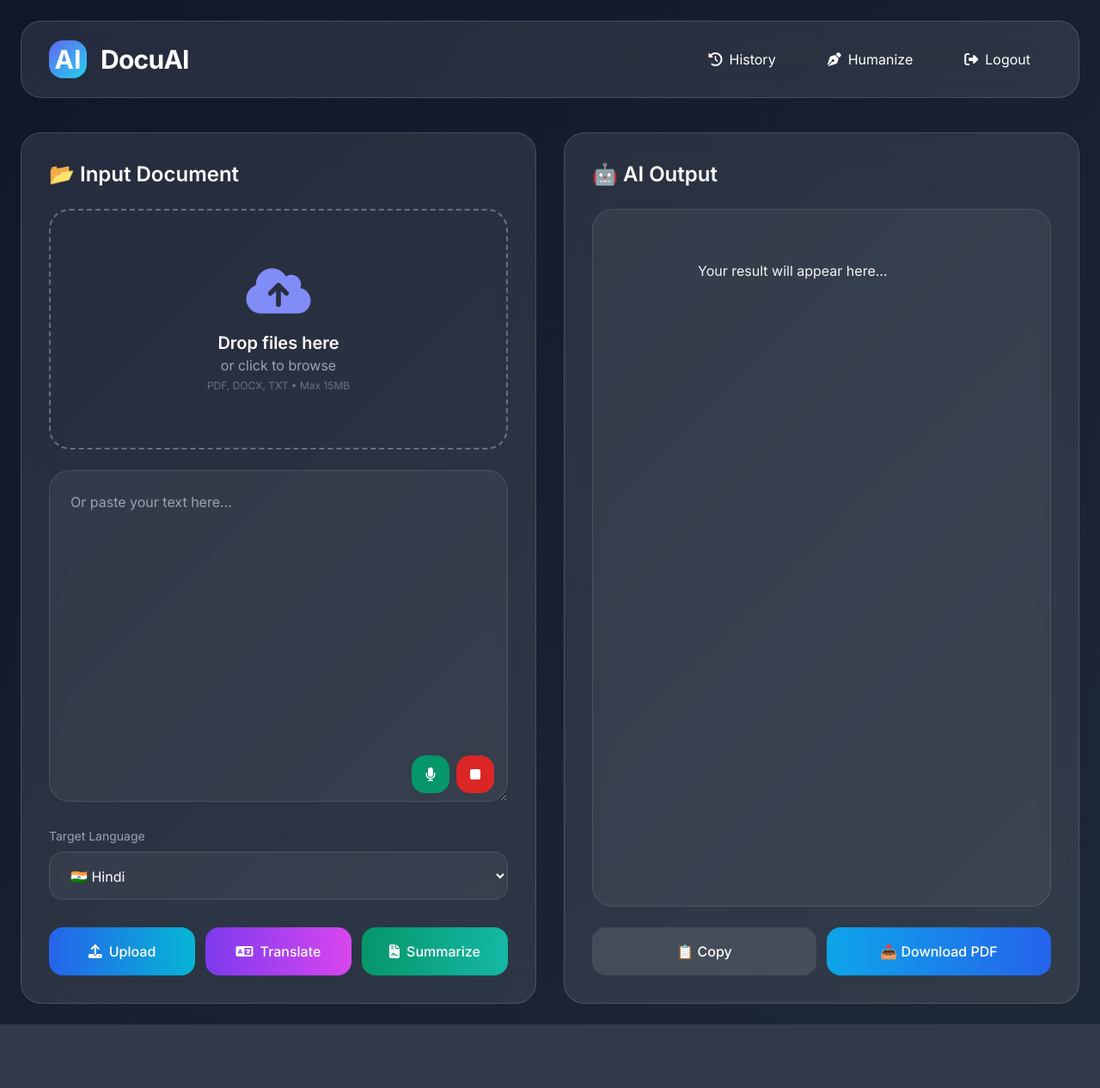
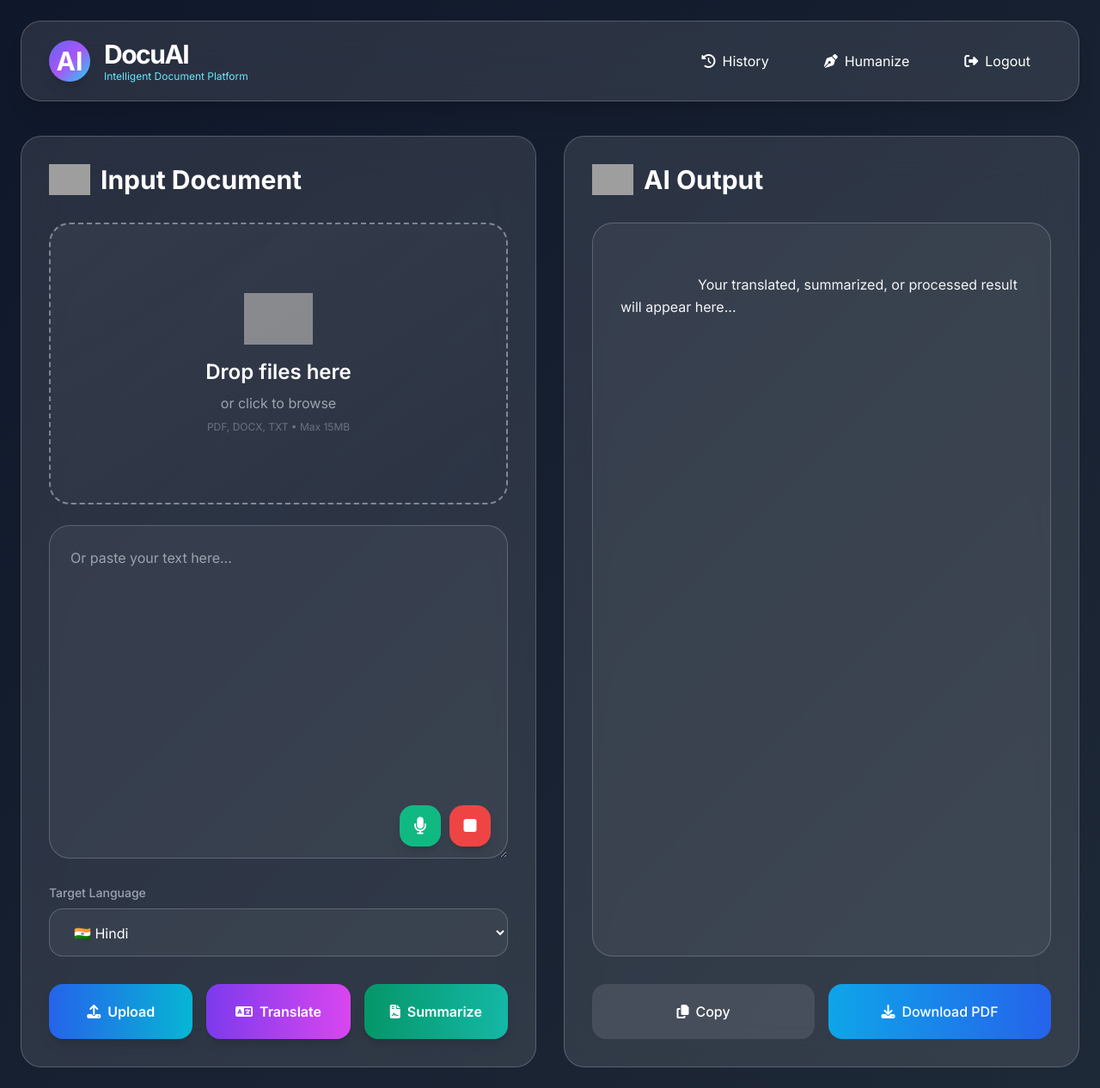
Before and after one commit to devanshsinghtomar/-AI-document-processing-platform-2, a Flask app: page / in a window 1280 px wide. Shown: the whole page at 86% size. Before the commit the page ends 1192 px from the top, so only its background shows below. Run offline with Flask 3, Linux system fonts and the light colour scheme; the visitor is signed in with stand-in values (Sample User, id 1); some libraries are stand-ins or nearby versions; grey boxes are pictures that could not be loaded.

Commit message:
Refine styles and layout in index.html
Updated styles for glass effect, upload box, and buttons. Enhanced layout and hover effects for improved user experience.

```diff
--- a/templates/index.html
+++ b/templates/index.html
@@ -16,17 +16,18 @@
         }
 
         .glass {
-            background: rgba(255, 255, 255, 0.09);
-            backdrop-filter: blur(20px);
-            border: 1px solid rgba(255, 255, 255, 0.15);
+            background: rgba(255, 255, 255, 0.1);
+            backdrop-filter: blur(24px);
+            border: 1px solid rgba(255, 255, 255, 0.2);
         }
 
         .upload-box {
-            transition: all 0.3s ease;
+            transition: all 0.4s cubic-bezier(0.4, 0, 0.2, 1);
         }
         .upload-box:hover {
+            transform: scale(1.02);
             border-color: rgb(129 140 248);
-            background: rgba(255,255,255,0.12);
+            box-shadow: 0 0 0 4px rgba(99, 102, 241, 0.2);
         }
 
         .textarea-container {
@@ -34,26 +35,36 @@
         }
         .mic-controls {
             position: absolute;
-            bottom: 16px;
-            right: 16px;
+            bottom: 20px;
+            right: 20px;
             display: flex;
-            gap: 8px;
-            z-index: 10;
+            gap: 10px;
+            z-index: 20;
+        }
+
+        .feature-btn {
+            transition: all 0.3s ease;
+        }
+        .feature-btn:hover {
+            transform: translateY(-3px) scale(1.05);
         }
     </style>
 </head>
 <body class="text-white">
     <div class="max-w-7xl mx-auto p-6">
         <!-- Navbar -->
-        <nav class="glass rounded-3xl px-8 py-5 flex items-center justify-between mb-10">
+        <nav class="glass rounded-3xl px-8 py-5 flex items-center justify-between mb-10 shadow-xl">
             <div class="flex items-center gap-4">
-                <div class="w-11 h-11 bg-gradient-to-br from-indigo-500 to-cyan-400 rounded-2xl flex items-center justify-center">
+                <div class="w-12 h-12 bg-gradient-to-br from-indigo-500 via-purple-500 to-cyan-400 rounded-3xl flex items-center justify-center shadow-lg">
                     <span class="text-white text-3xl font-bold">AI</span>
                 </div>
-                <h1 class="text-3xl font-bold tracking-tight">DocuAI</h1>
+                <div>
+                    <h1 class="text-3xl font-bold tracking-tighter">DocuAI</h1>
+                    <p class="text-xs text-cyan-300">Intelligent Document Platform</p>
+                </div>
             </div>
 
-            <div class="flex items-center gap-3">
+            <div class="flex items-center gap-4">
                 <a href="/history" class="flex items-center gap-2 px-6 py-3 hover:bg-white/10 rounded-2xl transition">
                     <i class="fa-solid fa-clock-rotate-left"></i> History
                 </a>
@@ -67,45 +78,45 @@
         </nav>
 
         <div class="grid grid-cols-1 xl:grid-cols-2 gap-8">
-            <!-- LEFT: INPUT -->
+            <!-- LEFT CARD: INPUT -->
             <div class="glass rounded-3xl p-8">
-                <h2 class="text-2xl font-semibold mb-6 flex items-center gap-3">
-                    📂 Input Document
-                </h2>
+                <div class="flex items-center gap-3 mb-8">
+                    <img src="https://img.icons8.com/fluency/96/000000/cloud-upload.png" width="48" alt="Upload">
+                    <h2 class="text-3xl font-bold">Input Document</h2>
+                </div>
 
                 <!-- Upload Area -->
                 <div onclick="document.getElementById('fileInput').click()"
-                     class="upload-box border-2 border-dashed border-white/30 rounded-3xl p-16 text-center cursor-pointer mb-6">
-                    <i class="fa-solid fa-cloud-arrow-up text-6xl text-indigo-400 mb-4"></i>
-                    <h3 class="text-xl font-semibold">Drop files here</h3>
+                     class="upload-box border-2 border-dashed border-white/40 rounded-3xl p-20 text-center cursor-pointer mb-6 bg-gradient-to-br from-white/5 to-transparent">
+                    <img src="https://img.icons8.com/fluency/96/cloud-upload.png" width="80" class="mx-auto mb-4 opacity-80" alt="Upload Icon">
+                    <h3 class="text-2xl font-semibold mb-2">Drop files here</h3>
                     <p class="text-gray-400">or click to browse</p>
-                    <p class="text-xs text-gray-500 mt-1">PDF, DOCX, TXT • Max 15MB</p>
+                    <p class="text-xs text-gray-500 mt-2">PDF, DOCX, TXT • Max 15MB</p>
                 </div>
 
                 <input type="file" id="fileInput" hidden accept=".pdf,.docx,.txt">
 
                 <div class="textarea-container">
-                    <textarea id="inputText" rows="14"
-                        class="w-full bg-white/5 border border-white/10 focus:border-indigo-500 rounded-3xl p-6 text-white placeholder-gray-400 focus:outline-none text-base"
+                    <textarea id="inputText" rows="13"
+                        class="w-full bg-white/5 border border-white/20 focus:border-indigo-400 rounded-3xl p-6 text-white placeholder-gray-400 focus:outline-none text-base leading-relaxed"
                         placeholder="Or paste your text here..."></textarea>
 
-                    <!-- Mic Controls -->
+                    <!-- Floating Mic Controls -->
                     <div class="mic-controls">
                         <button onclick="toggleSpeechInput()"
-                                class="bg-emerald-600 hover:bg-emerald-500 w-11 h-11 rounded-2xl flex items-center justify-center transition">
-                            <i class="fa-solid fa-microphone"></i>
+                                class="bg-emerald-500 hover:bg-emerald-600 w-12 h-12 rounded-2xl flex items-center justify-center shadow-lg transition">
+                            <i class="fa-solid fa-microphone text-xl"></i>
                         </button>
                         <button onclick="stopSpeechInput()"
-                                class="bg-red-600 hover:bg-red-500 w-11 h-11 rounded-2xl flex items-center justify-center transition">
-                            <i class="fa-solid fa-stop"></i>
+                                class="bg-red-500 hover:bg-red-600 w-12 h-12 rounded-2xl flex items-center justify-center shadow-lg transition">
+                            <i class="fa-solid fa-stop text-xl"></i>
                         </button>
                     </div>
                 </div>
 
-                <!-- Language -->
                 <div class="mt-6">
-                    <label class="block text-sm text-gray-400 mb-2">Target Language</label>
-                    <select id="language" class="w-full bg-white/5 border border-white/10 rounded-2xl px-5 py-4 focus:outline-none focus:border-indigo-500">
+                    <label class="block text-sm font-medium text-gray-400 mb-2">Target Language</label>
+                    <select id="language" class="w-full bg-white/5 border border-white/20 rounded-2xl px-6 py-4 focus:outline-none focus:border-indigo-400">
                         <option value="hi">🇮🇳 Hindi</option>
                         <option value="en">🇬🇧 English</option>
                         <option value="fr">🇫🇷 French</option>
@@ -114,106 +125,97 @@
                     </select>
                 </div>
 
-                <!-- Action Buttons -->
-                <div class="grid grid-cols-3 gap-3 mt-8">
-                    <button onclick="uploadFile()"
-                            class="bg-gradient-to-r from-blue-600 to-cyan-500 py-4 rounded-2xl font-medium flex items-center justify-center gap-2">
+                <div class="grid grid-cols-3 gap-4 mt-8">
+                    <button onclick="uploadFile()" class="feature-btn bg-gradient-to-r from-blue-600 to-cyan-500 py-5 rounded-2xl font-semibold flex items-center justify-center gap-2 shadow-lg">
                         <i class="fa-solid fa-upload"></i> Upload
                     </button>
-                    <button onclick="translateText()"
-                            class="bg-gradient-to-r from-violet-600 to-fuchsia-500 py-4 rounded-2xl font-medium flex items-center justify-center gap-2">
+                    <button onclick="translateText()" class="feature-btn bg-gradient-to-r from-violet-600 to-fuchsia-500 py-5 rounded-2xl font-semibold flex items-center justify-center gap-2 shadow-lg">
                         <i class="fa-solid fa-language"></i> Translate
                     </button>
-                    <button onclick="summarizeText()"
-                            class="bg-gradient-to-r from-emerald-600 to-teal-500 py-4 rounded-2xl font-medium flex items-center justify-center gap-2">
+                    <button onclick="summarizeText()" class="feature-btn bg-gradient-to-r from-emerald-600 to-teal-500 py-5 rounded-2xl font-semibold flex items-center justify-center gap-2 shadow-lg">
                         <i class="fa-solid fa-file-contract"></i> Summarize
                     </button>
                 </div>
             </div>
 
-            <!-- RIGHT: OUTPUT -->
+            <!-- RIGHT CARD: OUTPUT -->
             <div class="glass rounded-3xl p-8 flex flex-col">
-                <h2 class="text-2xl font-semibold mb-6">🤖 AI Output</h2>
-
-                <div id="outputText" class="flex-1 bg-white/5 border border-white/10 rounded-3xl p-8 overflow-auto text-gray-100 leading-relaxed whitespace-pre-wrap min-h-[400px]">
-                    Your result will appear here...
+                <div class="flex items-center gap-3 mb-8">
+                    <img src="https://img.icons8.com/fluency/96/000000/artificial-intelligence.png" width="48" alt="AI">
+                    <h2 class="text-3xl font-bold">AI Output</h2>
                 </div>
 
-                <div class="flex gap-3 mt-6">
+                <div id="outputText" class="flex-1 bg-white/5 border border-white/20 rounded-3xl p-8 overflow-auto text-gray-100 leading-relaxed whitespace-pre-wrap min-h-[420px]">
+                    Your translated, summarized, or processed result will appear here...
+                </div>
+
+                <div class="flex gap-4 mt-8">
                     <button onclick="copyText()"
-                            class="flex-1 bg-white/10 hover:bg-white/20 py-4 rounded-2xl font-medium">📋 Copy</button>
+                            class="flex-1 bg-white/10 hover:bg-white/20 py-5 rounded-2xl font-medium flex items-center justify-center gap-2 transition">
+                        <i class="fa-solid fa-copy"></i> Copy
+                    </button>
                     <button onclick="downloadPDF()"
-                            class="flex-1 bg-gradient-to-r from-sky-500 to-blue-600 py-4 rounded-2xl font-medium">📥 Download PDF</button>
+                            class="flex-1 bg-gradient-to-r from-sky-500 to-blue-600 py-5 rounded-2xl font-medium flex items-center justify-center gap-2 transition">
+                        <i class="fa-solid fa-download"></i> Download PDF
+                    </button>
                 </div>
             </div>
         </div>
     </div>
 
     <script>
-        // ==================== ALL YOUR ORIGINAL FUNCTIONS ====================
-
+        // ==================== ALL ORIGINAL FUNCTIONS (UNCHANGED) ====================
         async function uploadFile() {
             const fileInput = document.getElementById('fileInput');
             const file = fileInput.files[0];
-            if (!file) {
-                alert('Please choose a file');
-                return;
-            }
+            if (!file) return alert('Please choose a file');
+
             const formData = new FormData();
             formData.append('file', file);
+
             try {
-                const response = await fetch('/upload', {
-                    method: 'POST',
-                    body: formData
-                });
+                const response = await fetch('/upload', { method: 'POST', body: formData });
                 const data = await response.json();
-                if (data.error) {
-                    alert(data.error);
-                    return;
-                }
-                document.getElementById('inputText').value = data.text;
-                document.getElementById('outputText').innerText = '✅ File uploaded successfully';
-            } catch (error) {
+                if (data.error) return alert(data.error);
+                document.getElementById('inputText').value = data.text || '';
+                document.getElementById('outputText').innerText = '✅ File uploaded successfully!';
+            } catch (e) {
                 alert('Upload failed');
             }
         }
 
         async function translateText() {
-            const text = document.getElementById('inputText').value;
+            const text = document.getElementById('inputText').value.trim();
             const language = document.getElementById('language').value;
-            if (!text) {
-                alert('Please enter text');
-                return;
-            }
+            if (!text) return alert('Please enter text');
+
             try {
-                const response = await fetch('/translate', {
+                const res = await fetch('/translate', {
                     method: 'POST',
-                    headers: { 'Content-Type': 'application/json' },
-                    body: JSON.stringify({ text: text, language: language })
+                    headers: {'Content-Type': 'application/json'},
+                    body: JSON.stringify({ text, language })
                 });
-                const data = await response.json();
-                document.getElementById('outputText').innerText = data.result;
-            } catch (error) {
+                const data = await res.json();
+                document.getElementById('outputText').innerText = data.result || 'No result';
+            } catch (e) {
                 alert('Translation Failed');
             }
         }
 
         async function summarizeText() {
-            const text = document.getElementById('inputText').value;
+            const text = document.getElementById('inputText').value.trim();
             const language = document.getElementById('language').value;
-            if (!text) {
-                alert('Please enter text');
-                return;
-            }
+            if (!text) return alert('Please enter text');
+
             try {
-                const response = await fetch('/summarize', {
+                const res = await fetch('/summarize', {
                     method: 'POST',
-                    headers: { 'Content-Type': 'application/json' },
-                    body: JSON.stringify({ text: text, language: language })
+                    headers: {'Content-Type': 'application/json'},
+                    body: JSON.stringify({ text, language })
                 });
-                const data = await response.json();
-                document.getElementById('outputText').innerText = data.result;
-            } catch (error) {
+                const data = await res.json();
+                document.getElementById('outputText').innerText = data.result || 'No result';
+            } catch (e) {
                 alert('Summarization Failed');
             }
         }
@@ -221,46 +223,43 @@
         function copyText() {
             const text = document.getElementById('outputText').innerText;
             navigator.clipboard.writeText(text);
-            alert('Copied Successfully');
+            alert('✅ Copied to clipboard!');
         }
 
         async function downloadPDF() {
             const text = document.getElementById('outputText').innerText;
-            if (!text || text === 'Your result will appear here...') {
-                alert('No content to download');
-                return;
-            }
+            if (!text) return alert('No content to download');
+
             try {
-                const response = await fetch('/download', {
+                const res = await fetch('/download', {
                     method: 'POST',
-                    headers: { 'Content-Type': 'application/json' },
-                    body: JSON.stringify({ text: text })
+                    headers: {'Content-Type': 'application/json'},
+                    body: JSON.stringify({ text })
                 });
-                const blob = await response.blob();
-                const url = window.URL.createObjectURL(blob);
+                const blob = await res.blob();
+                const url = URL.createObjectURL(blob);
                 const a = document.createElement('a');
                 a.href = url;
-                a.download = 'output.pdf';
+                a.download = 'docuai-result.pdf';
                 a.click();
-                window.URL.revokeObjectURL(url);
-            } catch (error) {
+                URL.revokeObjectURL(url);
+            } catch (e) {
                 alert('Download failed');
             }
         }
 
-        // Speech Input Functions
+        // Speech Input
         let recognition;
         function toggleSpeechInput() {
             if (!('SpeechRecognition' in window || 'webkitSpeechRecognition' in window)) {
-                alert("Speech recognition not supported");
-                return;
+                return alert("Speech recognition not supported in this browser");
             }
             recognition = new (window.SpeechRecognition || window.webkitSpeechRecognition)();
             recognition.lang = "en-US";
-            recognition.onresult = function(event) {
+            recognition.onresult = (e) => {
                 let transcript = "";
-                for (let i = 0; i < event.results.length; i++) {
-                    transcript += event.results[i][0].transcript + " ";
+                for (let i = 0; i < e.results.length; i++) {
+                    transcript += e.results[i][0].transcript + " ";
                 }
                 document.getElementById('inputText').value += transcript;
             };
@@ -271,10 +270,10 @@
             if (recognition) recognition.stop();
         }
 
-        // File input change handler
+        // File change feedback
         document.getElementById('fileInput').addEventListener('change', function() {
             if (this.files[0]) {
-                document.getElementById('outputText').innerText = 'File selected: ' + this.files[0].name;
+                document.getElementById('outputText').innerText = `📄 Selected: ${this.files[0].name}`;
             }
         });
     </script>
```
